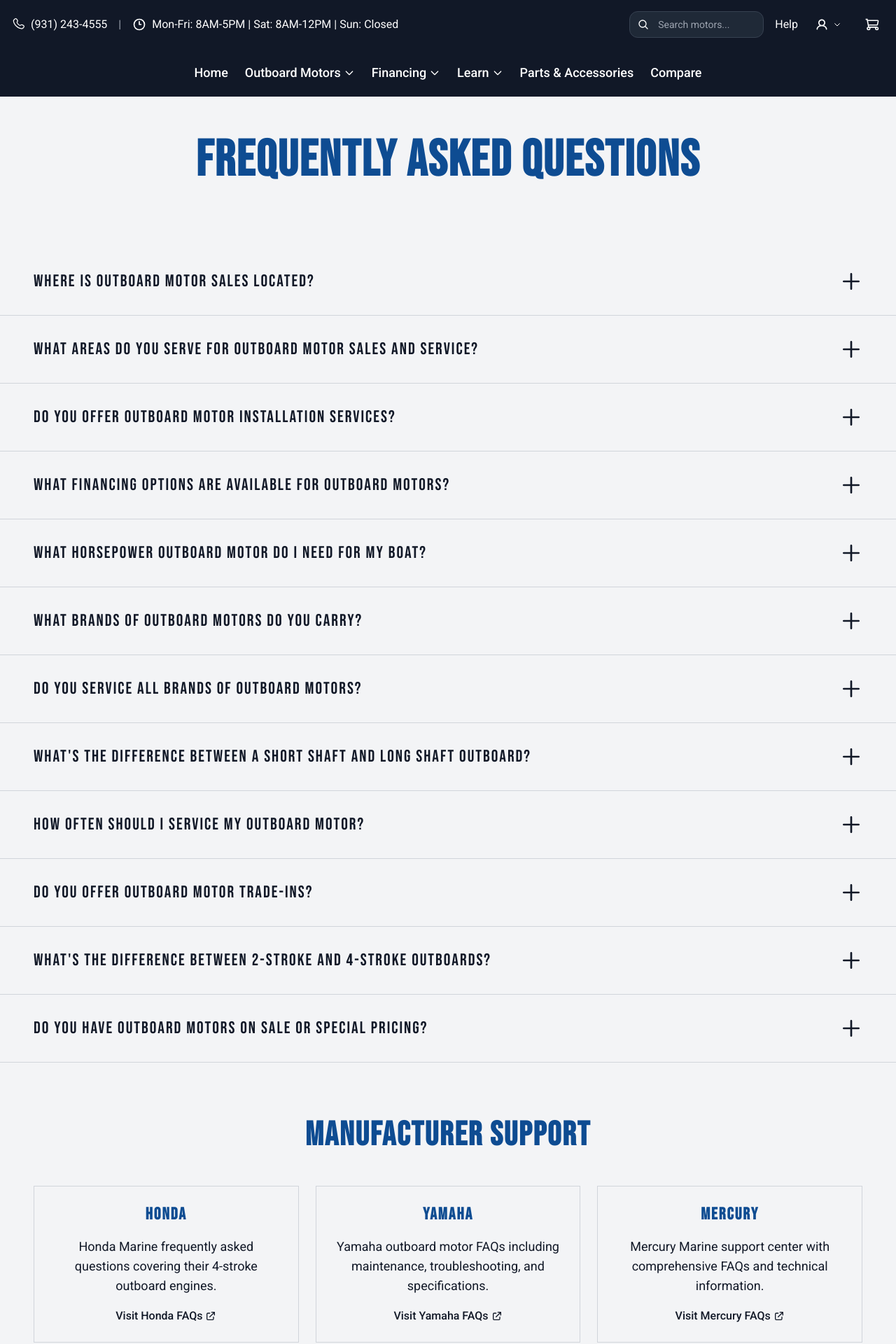
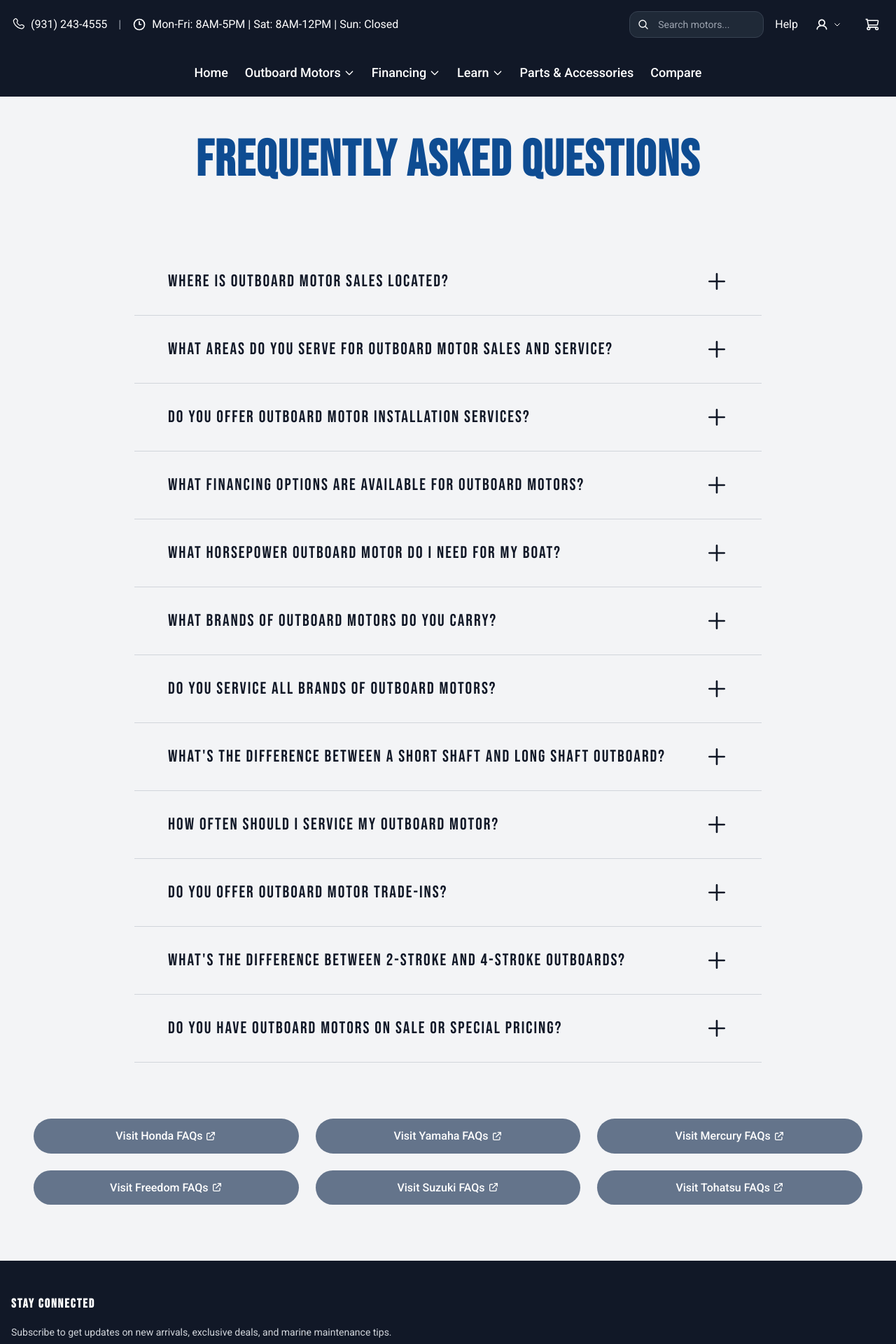
Before and after one commit to THalsell/outboard-dealership, a Next.js app: page /learn/faqs in a window 1280 px wide. Shown: the top 1920 px of the page at 70% size. Built offline with nearby package versions, Linux system fonts and the light colour scheme.

Commit message:
faqs complete

```diff
--- a/src/app/learn/faqs/page.tsx
+++ b/src/app/learn/faqs/page.tsx
@@ -109,12 +109,12 @@ export default function FAQsPage() {
       </div>
 
       {/* FAQ Items */}
-      <div className="w-full">
+      <div className="max-w-4xl mx-auto">
         {faqs.map((faq, index) => (
           <div key={index} className="border-b border-gray-300">
             <button
               onClick={() => toggleFaq(index)}
-              className="w-full px-6 md:px-12 py-8 text-left flex justify-between items-center hover:bg-gray-50 transition-colors"
+              className="w-full px-6 md:px-12 py-8 text-left flex justify-between items-center hover:bg-slate-300 transition-colors"
             >
               <h3 className="text-xl md:text-2xl font-medium text-gray-900 pr-8 leading-relaxed">{faq.question}</h3>
               <div className="flex-shrink-0">
@@ -140,17 +140,14 @@ export default function FAQsPage() {
 
       {/* Manufacturer FAQs */}
       <div className="py-20 px-6 md:px-12">
-        <h2 className="text-2xl md:text-3xl lg:text-4xl xl:text-5xl font-bold text-deep-blue mb-12 text-center">Manufacturer Support</h2>
         <div className="grid gap-6 md:grid-cols-2 lg:grid-cols-3 max-w-7xl mx-auto">
           {manufacturerFaqs.map((manufacturer, index) => (
-            <div key={index} className="border border-gray-300 p-6 hover:bg-gray-50 transition-colors text-center">
-              <h3 className="font-bold text-deep-blue text-xl md:text-2xl mb-4">{manufacturer.brand}</h3>
-              <p className="text-gray-900 text-base md:text-lg mb-4">{manufacturer.description}</p>
+            <div key={index} className="bg-slate-500 py-3 px-6 hover:bg-blue-400 transition-colors text-center rounded-full">
               <a
                 href={manufacturer.link}
                 target="_blank"
                 rel="noopener noreferrer"
-                className="inline-flex items-center text-gray-900 hover:text-blue-700 font-medium transition-colors"
+                className="inline-flex items-center text-white hover:text-white/80 font-medium transition-colors"
               >
                 Visit {manufacturer.brand} FAQs
                 <svg
```
